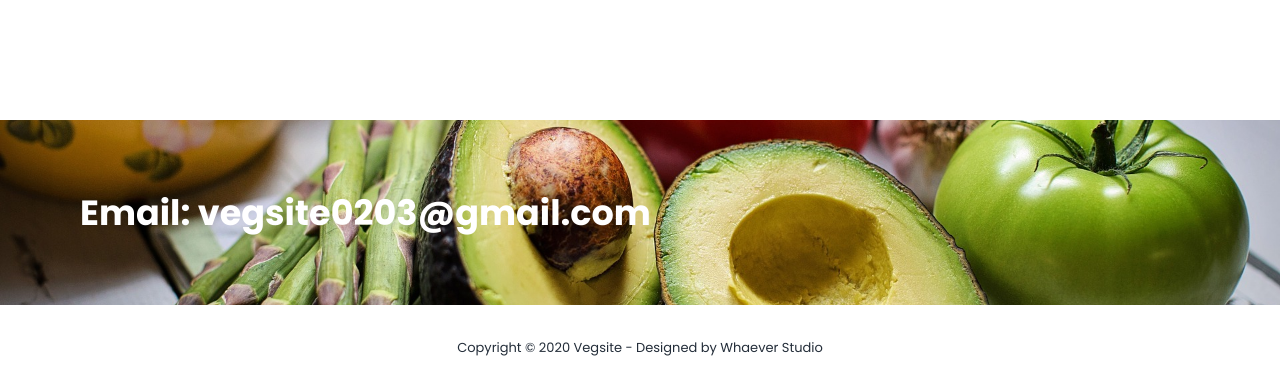
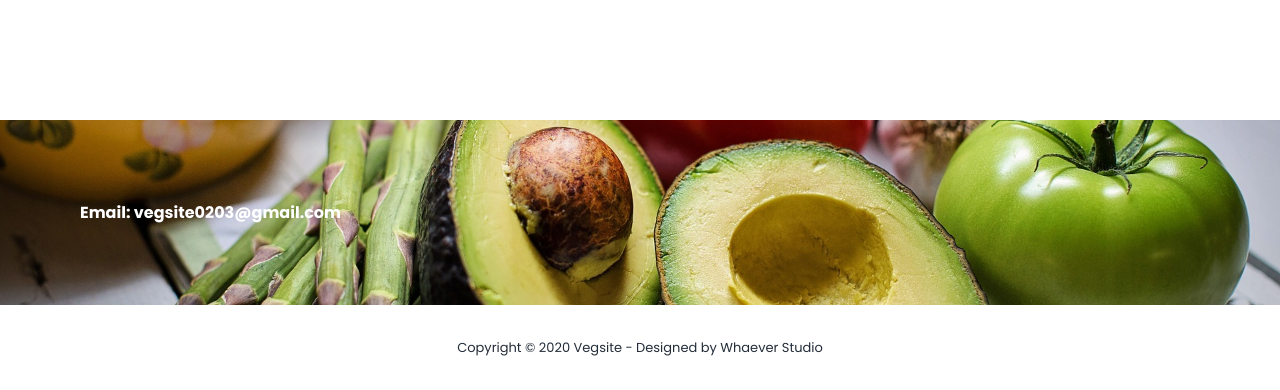
Before and after one commit to Exitialium/vegsite.tw, a Django app: page / in a window 1280 px wide. Shown: the part 2579-2969 px from the top of the page. Run offline with Django 3.2, Linux system fonts and the light colour scheme; data that the repository does not hold is empty; some libraries are stand-ins or nearby versions.

Commit message:
email front fix

```diff
--- a/static/css/index.css
+++ b/static/css/index.css
@@ -1089,7 +1089,7 @@ contact
 }
 
 .contact-form p{
-    font-size: 35px !important;
+    font-size: initial;
     color: white;
     font-weight: bold;
 }
```
